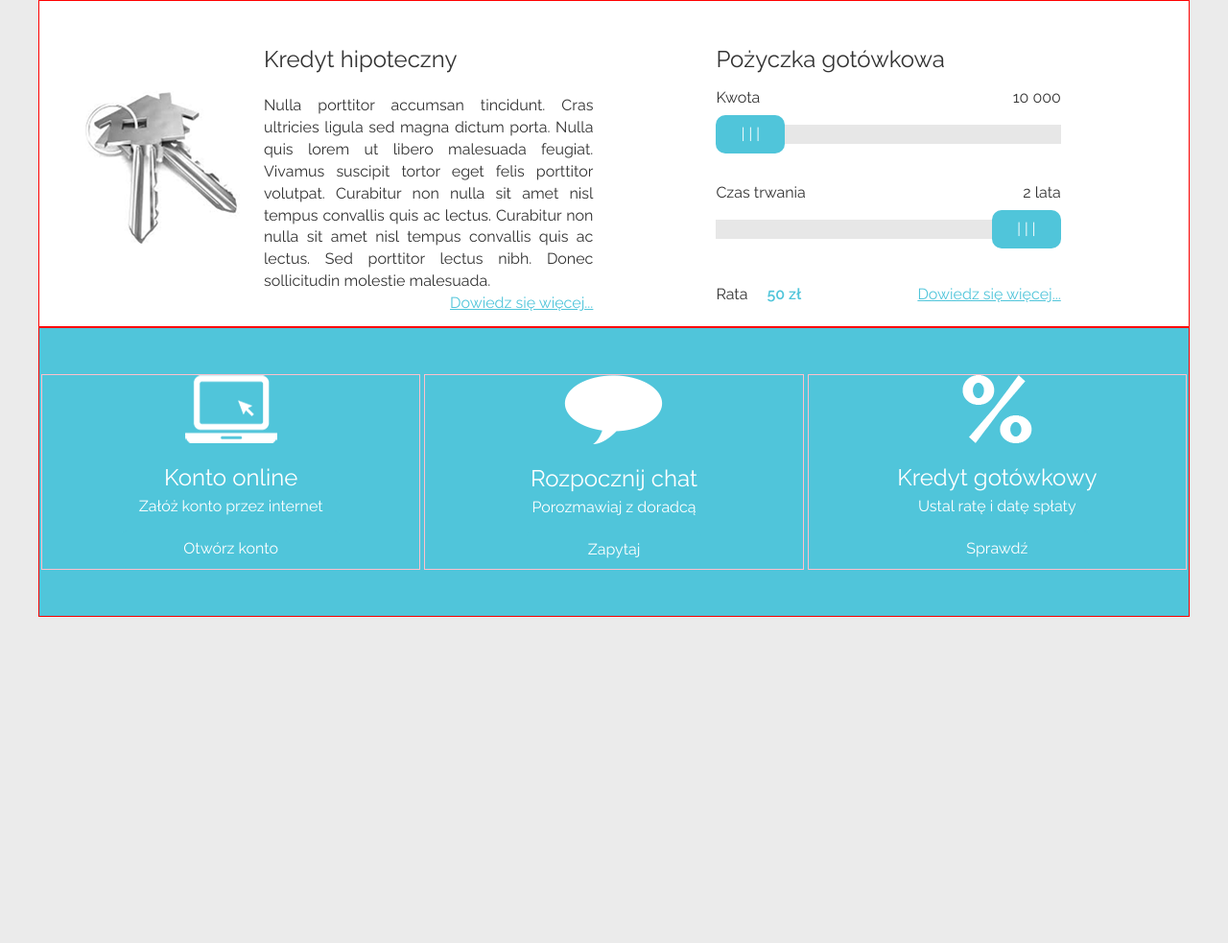
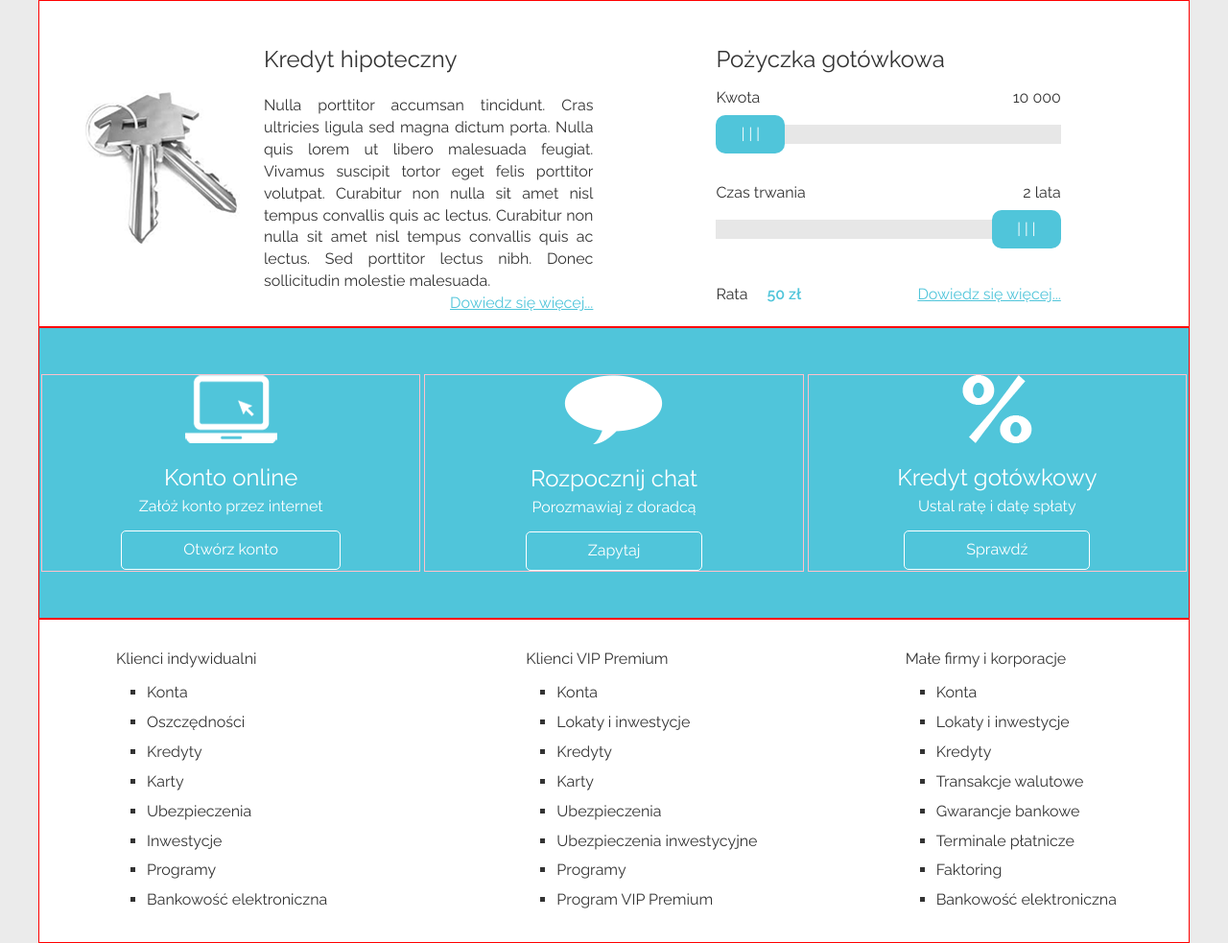
Before and after one commit to Kitka92/Bezpieczny-bank, a website: page index.html in a window 1280 px wide. Shown: the part 598-1581 px from the top of the page at 96% size. Before the commit the page ends 1241 px from the top, so only its background shows below. Drawn offline with nearby package versions, Linux system fonts and the light colour scheme.

Commit message:
add section4 and styles

```diff
--- a/index.html
+++ b/index.html
@@ -132,6 +132,51 @@
       </div>
     </section>
 
+    <!-- SECTION 4 -->
+
+    <section>
+      <div class="container section4">
+        <div>
+          <h1>Klienci indywidualni</h1>
+          <ul>
+            <li>Konta</li>
+            <li>Oszczędności</li>
+            <li>Kredyty</li>
+            <li>Karty</li>
+            <li>Ubezpieczenia</li>
+            <li>Inwestycje</li>
+            <li>Programy</li>
+            <li>Bankowość elektroniczna</li>
+          </ul>
+        </div>
+        <div>
+          <h1>Klienci VIP Premium</h1>
+          <ul>
+            <li>Konta</li>
+            <li>Lokaty i inwestycje</li>
+            <li>Kredyty</li>
+            <li>Karty</li>
+            <li>Ubezpieczenia</li>
+            <li>Ubezpieczenia inwestycyjne</li>
+            <li>Programy</li>
+            <li>Program VIP Premium</li>
+          </ul>
+        </div>
+        <div>
+          <h1>Małe firmy i korporacje</h1>
+          <ul>
+            <li>Konta</li>
+            <li>Lokaty i inwestycje</li>
+            <li>Kredyty</li>
+            <li>Transakcje walutowe</li>
+            <li>Gwarancje bankowe</li>
+            <li>Terminale płatnicze</li>
+            <li>Faktoring</li>
+            <li>Bankowość elektroniczna</li>
+          </ul>
+        </div>
+      </div>
+    </section>
 
   </body>
 
--- a/scss/partials/_section3.scss
+++ b/scss/partials/_section3.scss
@@ -16,7 +16,7 @@
     }
     button {
       background-color: $blue-bcg-color;
-      border: #ffffff;
+      border: 1px solid #ffffff;
       box-shadow: none;
       padding-top: 0.5rem;
       padding-bottom: 0.5rem;
--- /dev/null
+++ b/scss/partials/_section4.scss
@@ -0,0 +1,26 @@
+.section4 {
+  display: flex;
+  background-color: #ffffff;
+  font-family: 'Raleway', sans-serif;
+  padding: 2rem;
+  div {
+    flex-basis: 33%;
+    padding-left: 5rem;
+    &:nth-child(2) {
+      padding-left: 7rem;
+    }
+    &:nth-child(3) {
+      padding-left: 7rem;
+    }
+    h1 {
+      margin-bottom: 1rem;
+    }
+    ul {
+      list-style-type: square;
+      padding-left: 2rem;
+      li {
+        margin-top: 0.5rem;
+      }
+    }
+  }
+}
--- a/scss/style.scss
+++ b/scss/style.scss
@@ -4,6 +4,7 @@
 @import "partials/section1";
 @import "partials/section2";
 @import "partials/section3";
+@import "partials/section4";
 
 html {
   font-size: 16px;
@@ -77,6 +78,9 @@ html {
     .flex {
       flex-direction: column;
       align-items: center;
+      .keys {
+        margin: 0 auto;
+      }
       .keysText {
         width: 50%;
       }
@@ -111,4 +115,17 @@ html {
       }
     }
   }
+  .section2 {
+    .spans.second {
+      flex-direction: column;
+    }
+  }
+  .section3 {
+    flex-direction: column;
+    div {
+     width: 50%;
+      padding-top: 1rem;
+      padding-bottom: 1rem;
+    }
+  }
 }
```
Also changed, not shown: css/style.css.
